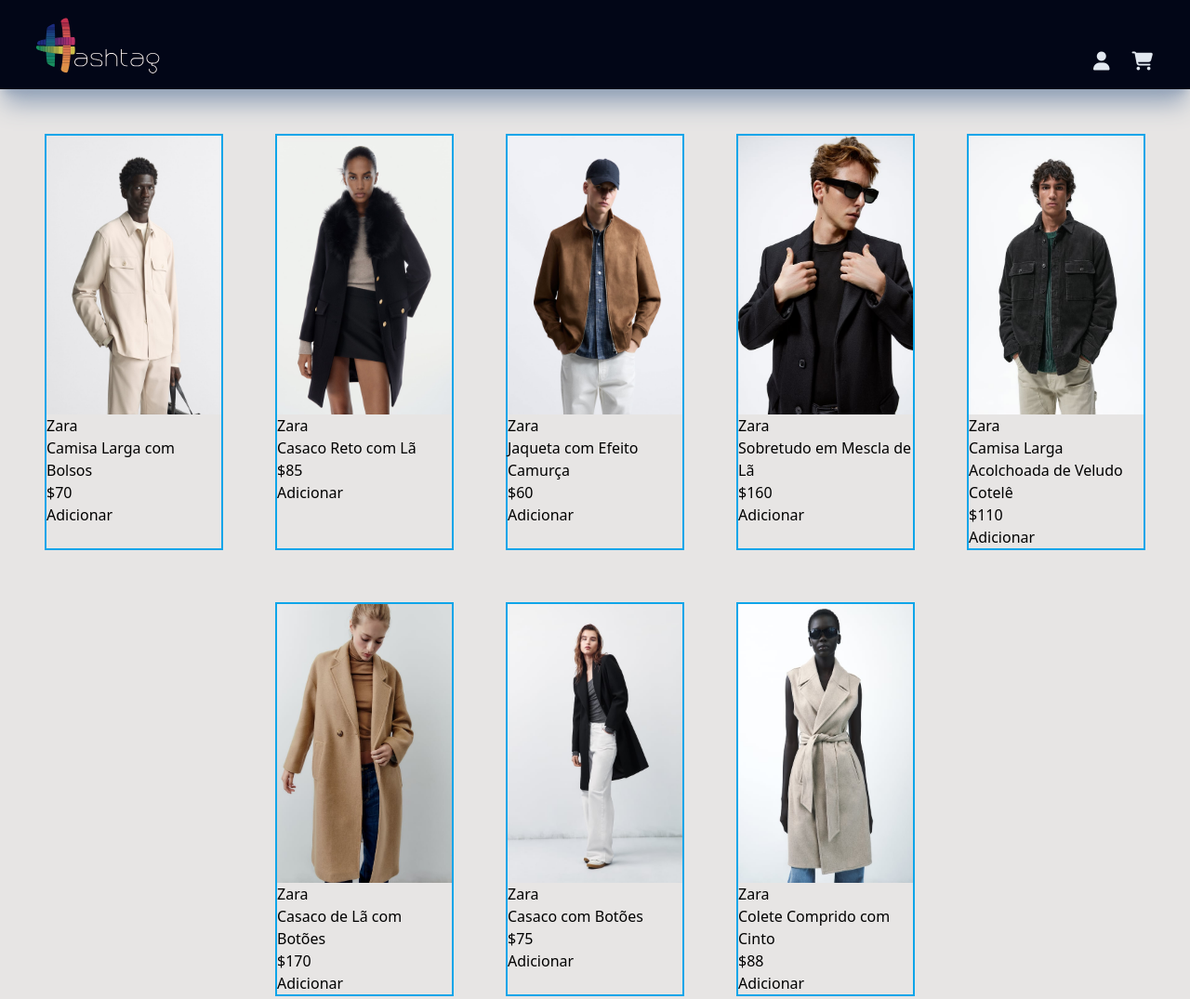
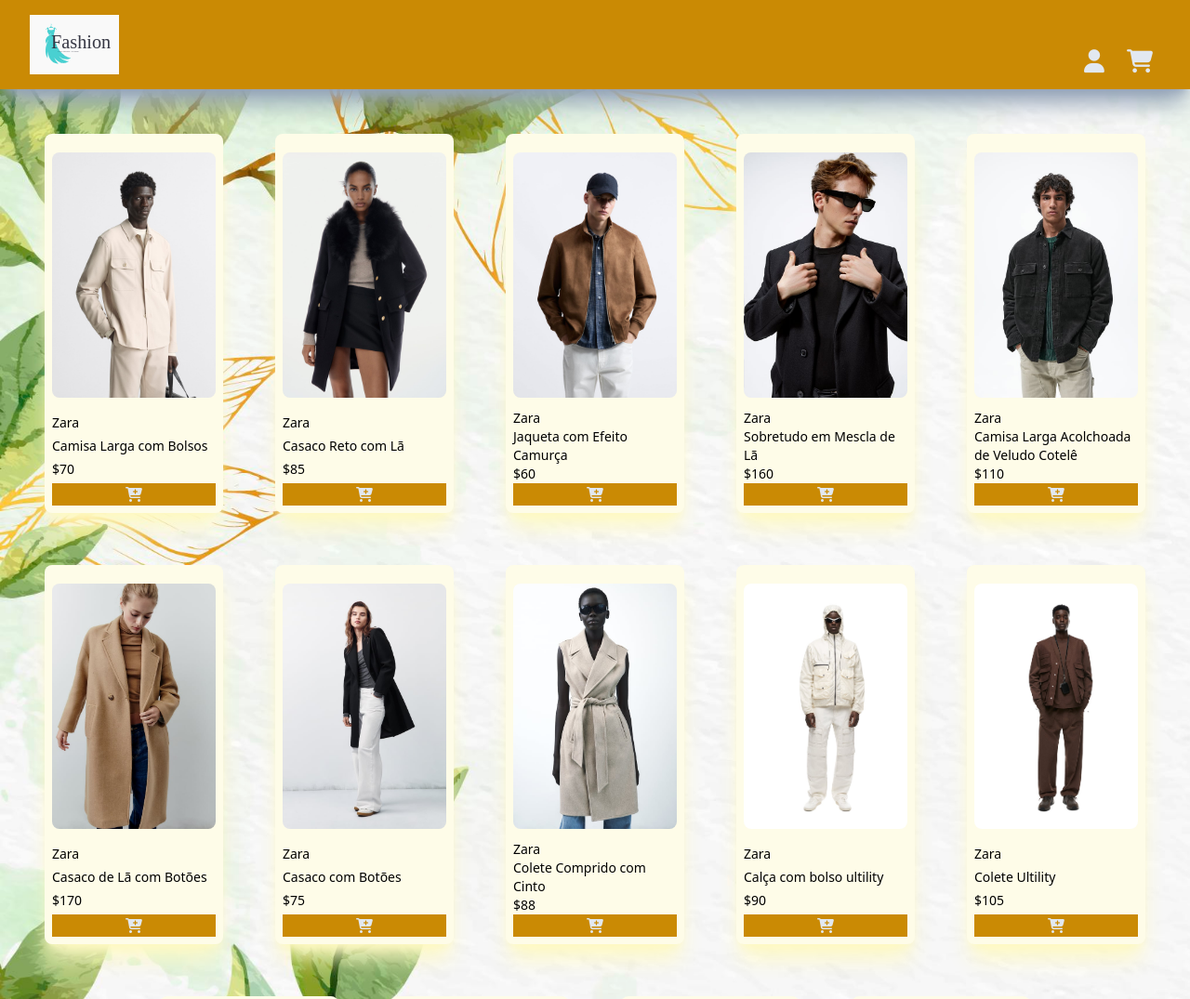
Before and after one commit to JGattringer/E-commerc, a website built with Vite: page index.html in a window 1280 px wide. Shown: the top 1075 px of the page at 93% size. Built offline with nearby package versions, Linux system fonts and the light colour scheme; files whose address does not match are found by name.

Commit message:
update visuals and buttons
made some update on the visual, add some int to buttons and improve the chart

```diff
--- a/index.html
+++ b/index.html
@@ -11,37 +11,42 @@
     integrity="sha512-z3gLpd7yknf1YoNbCzqRKc4qyor8gaKU1qmn+CShxbuBusANI9QpRohGBreCFkKxLhei6S9CQXFEbbKuqLg0DA=="
     crossorigin="anonymous"
     referrerpolicy="no-referrer"
-    />
+  >
+  <style>
+    body {
+      background-image: url('C:\Users\joaog\OneDrive\Documentos\GitHub\E-comerc\E-commerc\assets\logo\bg.jpg');
+      background-size: cover;
+      background-repeat: no-repeat;
+    }
+  </style>
 </head>
-  <body class="bg-stone-200 flex flex-col ">
+<body class="bg-stone-200 flex flex-col">
     <section
       id="carrinho"
-      class="fixed top-o right-[-360px] bg-slate-950 h-screen w-[360px] text-slate-200 z-50"
+      class="fixed top-o right-[-360px] bg-yellow-600 h-screen w-[360px] text-slate-200 z-50 duration-200 border-l border-slate-200 p-5 flex flex-col justify-between"
     >
       <div id="cabecalho-carrinho" class="flex justify-between m-4">
         <p>Meu Carrinho</p>
         <button id="fechar-carrinho" >
-          <i class="fa-solid fa-circle-xmark"></i></button>
+          <i class="fa-solid fa-circle-xmark"></i>
+        </button>
       </div>
       <section id="produtos-carrinho">
-        <p>item 1 adicionado a lista</p>
-        <p>item 2 adicionado a lista</p>
-        <p>item 3 adicionado a lista, substituir mais para frente</p>
       </section>
       <p id="preco-total">$200 trocar por inteligencia mais tarde</p>
       <button class="bg-slate-200 text-slate-900 p-1">Finalizar Compra</button>
     </section>
-    <header class="flex text-xl bg-slate-950 px-8 py-4 justify-between sticky top-0 shadow-slate-400 shadow-xl">
+    <header class="flex text-xl bg-yellow-600 px-8 py-4 justify-between sticky top-0 shadow-slate-400 shadow-xl z-10">
       <img
-      class="h-16"
-      src="./assets/logo/hashtag.svg"
+      class="h-16 houver: "
+      src="./assets/logo/logoo.svg"
       alt="Logo da e-commerc"
       />
       <div class="text-slate-200 flex gap-4 items-end mx-2/">
         <button id="meu-perfil" class="mx-2">
-          <i class="fa-solid fa-user"></i>
+          <i class="fa-solid fa-user fa-lg"></i>
         </button>
-        <button id="abrir-carrinho" class="mr-2"><i class="fa-solid fa-cart-shopping"></i>
+        <button id="abrir-carrinho"  class="mr-2"><i class="fa-solid fa-cart-shopping fa-lg"></i>
         </button>
       </div>
     </header>
--- a/main.js
+++ b/main.js
@@ -1,94 +1,5 @@
+import { renderCatalogo } from "./src/cardproducts";
 import { inicializarCarrinho } from "./src/menuChart";
 
-const produto1 = {
-    id: 1,
-    nome: "Casaco Branco",
-    marca: "Zara",
-    preco: 70,
-    nomeImagem: "product-1.jpg",
-};
-
-const catalago = [
-    {
-        id: 1,
-        marca: 'Zara',
-        nome: 'Camisa Larga com Bolsos',
-        preco: 70,
-        imagem: 'product-1.jpg',
-        feminino: false,
-    },
-    {
-        id: 2,
-        marca: 'Zara',
-        nome: 'Casaco Reto com Lã',
-        preco: 85,
-        imagem: 'product-2.jpg',
-        feminino: true,
-    },
-    {
-        id: 3,
-        marca: 'Zara',
-        nome: 'Jaqueta com Efeito Camurça',
-        preco: 60,
-        imagem: 'product-3.jpg',
-        feminino: false,
-    },
-    {
-        id: 4,
-        marca: 'Zara',
-        nome: 'Sobretudo em Mescla de Lã',
-        preco: 160,
-        imagem: 'product-4.jpg',
-        feminino: false,
-    },
-    {
-        id: 5,
-        marca: 'Zara',
-        nome: 'Camisa Larga Acolchoada de Veludo Cotelê',
-        preco: 110,
-        imagem: 'product-5.jpg',
-        feminino: false,
-    },
-    {
-        id: 6,
-        marca: 'Zara',
-        nome: 'Casaco de Lã com Botões',
-        preco: 170,
-        imagem: 'product-6.jpg',
-        feminino: true,
-    },
-    {
-        id: 7,
-        marca: 'Zara',
-        nome: 'Casaco com Botões',
-        preco: 75,
-        imagem: 'product-7.jpg',
-        feminino: true,
-    },
-    {
-        id: 8,
-        marca: 'Zara',
-        nome: 'Colete Comprido com Cinto',
-        preco: 88,
-        imagem: 'product-8.jpg',
-        feminino: true,
-    },
-];
-
-for (const produtoCatalago of catalago) {
-    const cartaoProduto = `<div id="card-produto-${produtoCatalago.id}" class="border-solid border-2 w-48 m-2 border-sky-500">
-<img
-  src="./assets/img/${produtoCatalago.imagem}"
-  alt="Produto do E-commerc 1"
-  style="height: 300px;"
-/>
-<p class="marca" >${produtoCatalago.marca}</p>
-<p>${produtoCatalago.nome}</p>
-<p>$${produtoCatalago.preco}</p>
-<button>Adicionar</button>
-</div>`;
-
-document.getElementById("container-produto").innerHTML += cartaoProduto;
-}
-
 inicializarCarrinho();
+renderCatalogo();
--- /dev/null
+++ b/src/cardproducts.js
@@ -0,0 +1,26 @@
+import { addItemCarrinho } from "./menuChart";
+import { catalago } from "./ultilitys";
+
+export function renderCatalogo() {
+  for (const produtoCatalago of catalago) {
+    const cartaoProduto = `<div id="card-produto-${produtoCatalago.id}" class="border-solid w-48 m-2 flex flex-col p-2 justify-between shadow-xl shadow-yellow-100 bg-yellow-50 rounded-lg group">
+      <img
+      src="./assets/img/${produtoCatalago.imagem}"
+      alt="Produto do E-commerc 1"
+      class="group-hover:scale-110 duration-300 my-3 rounded-lg"
+      />
+      <p class="text-sm" >${produtoCatalago.marca}</p>
+      <p class="text-sm">${produtoCatalago.nome}</p>
+      <p class="text-sm">$${produtoCatalago.preco}</p>
+      <button id="adicionar-${produtoCatalago.id}" class="bg-yellow-600 hover:bg-slate-700 text-slate-200 ">
+      <i class="fa-solid fa-cart-plus">
+      </i></button>
+      </div>`;
+
+    document.getElementById("container-produto").innerHTML += cartaoProduto;
+  }
+
+  for (const produtoCatalago of catalago) {
+    document.getElementById(`adicionar-${produtoCatalago.id}`).addEventListener("click", () => addItemCarrinho(produtoCatalago.id));
+  }
+}
--- a/src/menuChart.js
+++ b/src/menuChart.js
@@ -1,8 +1,9 @@
+import { renderCatalogo } from "./cardproducts";
+import { catalago } from "./ultilitys";
+
 function abrirCarrinho() {
     document.getElementById("carrinho").classList.remove("right-[-360px]");
     document.getElementById("carrinho").classList.add("right-[0px]");
-
-
 }
 
 function fecharCarrinho() {
@@ -17,3 +18,25 @@
     botaoFecharCarrinho.addEventListener("click", fecharCarrinho);
     botaoAbrirCarrinho.addEventListener("click", abrirCarrinho);
 }
+
+export function addItemCarrinho(idProduto) {
+    const produto = catalago.find((p) => p.id === idProduto);
+    const containerProdutosCarrinho = document.getElementById("produtos-carrinho")
+
+    const cartaoProdutoCarrinho = `<article class="flex bg-slate-100 rounded-lg p-1 relative">
+    <button id="excluir-produto" class=" absolute top-0 right-2" >
+      <i class="fa-solid fa-circle-xmark text-slate-500 hover:text-slate-800"></i>
+    </button>
+    <img
+    src="./assets/img/${produto.imagem}"
+    alt="Carrinho: ${produto.nome}"
+    class="h-24 rounded-lg"
+    />
+    <div class="py-2">
+      <p class="text-slate-900 text-sm">$${produto.nome}</p>
+      <p class="text-slate-400 text-xs">$${produto.marca}</p>
+      <p class="text-green-700 text-lg">$${produto.preco}</p>
+    </div>
+  </article>`;
+  containerProdutosCarrinho.innerHTML += cartaoProdutoCarrinho;
+}
--- /dev/null
+++ b/src/ultilitys.js
@@ -0,0 +1,115 @@
+
+export const catalago = [
+    {
+        id: 1,
+        marca: 'Zara',
+        nome: 'Camisa Larga com Bolsos',
+        preco: 70,
+        imagem: 'product-1.jpg',
+        feminino: false,
+    },
+    {
+        id: 2,
+        marca: 'Zara',
+        nome: 'Casaco Reto com Lã',
+        preco: 85,
+        imagem: 'product-2.jpg',
+        feminino: true,
+    },
+    {
+        id: 3,
+        marca: 'Zara',
+        nome: 'Jaqueta com Efeito Camurça',
+        preco: 60,
+        imagem: 'product-3.jpg',
+        feminino: false,
+    },
+    {
+        id: 4,
+        marca: 'Zara',
+        nome: 'Sobretudo em Mescla de Lã',
+        preco: 160,
+        imagem: 'product-4.jpg',
+        feminino: false,
+    },
+    {
+        id: 5,
+        marca: 'Zara',
+        nome: 'Camisa Larga Acolchoada de Veludo Cotelê',
+        preco: 110,
+        imagem: 'product-5.jpg',
+        feminino: false,
+    },
+    {
+        id: 6,
+        marca: 'Zara',
+        nome: 'Casaco de Lã com Botões',
+        preco: 170,
+        imagem: 'product-6.jpg',
+        feminino: true,
+    },
+    {
+        id: 7,
+        marca: 'Zara',
+        nome: 'Casaco com Botões',
+        preco: 75,
+        imagem: 'product-7.jpg',
+        feminino: true,
+    },
+    {
+        id: 8,
+        marca: 'Zara',
+        nome: 'Colete Comprido com Cinto',
+        preco: 88,
+        imagem: 'product-8.jpg',
+        feminino: true,
+    },
+    {
+        id: 9,
+        marca: 'Zara',
+        nome: 'Calça com bolso ultility',
+        preco: 90,
+        imagem: 'product-9.jpg',
+        feminino: false,
+    },
+    {
+        id: 10,
+        marca: 'Zara',
+        nome: 'Colete Ultility',
+        preco: 105,
+        imagem: 'product-10.jpg',
+        feminino: true,
+    },
+    {
+        id: 11,
+        marca: 'Zara',
+        nome: 'Moletom Crew Neck',
+        preco: 83,
+        imagem: 'product-11.jpg',
+        feminino: false,
+    },
+    {
+        id: 12,
+        marca: 'Zara',
+        nome: 'Camiseta Tecnica furada com Detalhes',
+        preco: 160,
+        imagem: 'product-12.jpg',
+        feminino: false,
+    },
+    {
+        id: 13,
+        marca: 'Zara',
+        nome: 'Jeans TRF reto hight waist regular Length',
+        preco: 111,
+        imagem: 'product-13.jpg',
+        feminino: true,
+    },
+    {
+        id: 14,
+        marca: 'Zara',
+        nome: 'Jeans TRF reto com cintura alta',
+        preco: 120,
+        imagem: 'product-14.jpg',
+        feminino: true,
+    },
+];
```
Also changed, not shown: assets/img/product-10.jpg (added), assets/img/product-11.jpg (added), assets/img/product-12.jpg (added), assets/img/product-13.jpg (added), assets/img/product-14.jpg (added), assets/img/product-9.jpg (added), assets/logo/bg.jpg (added), assets/logo/hashtag.svg (deleted), assets/logo/logoo.svg (added). Lines whose indentation alone changed are shown as unchanged.
